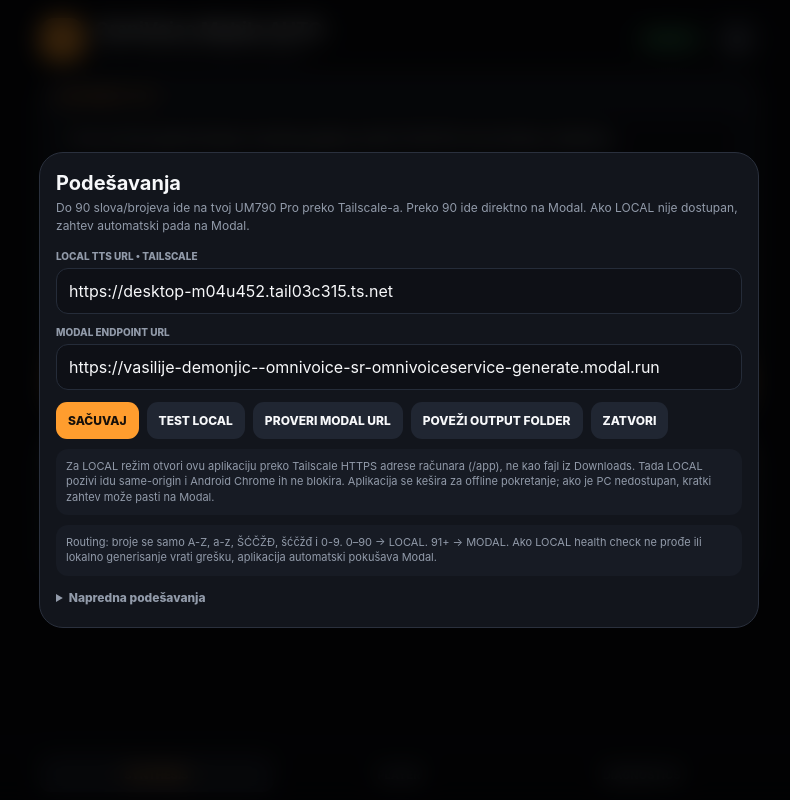
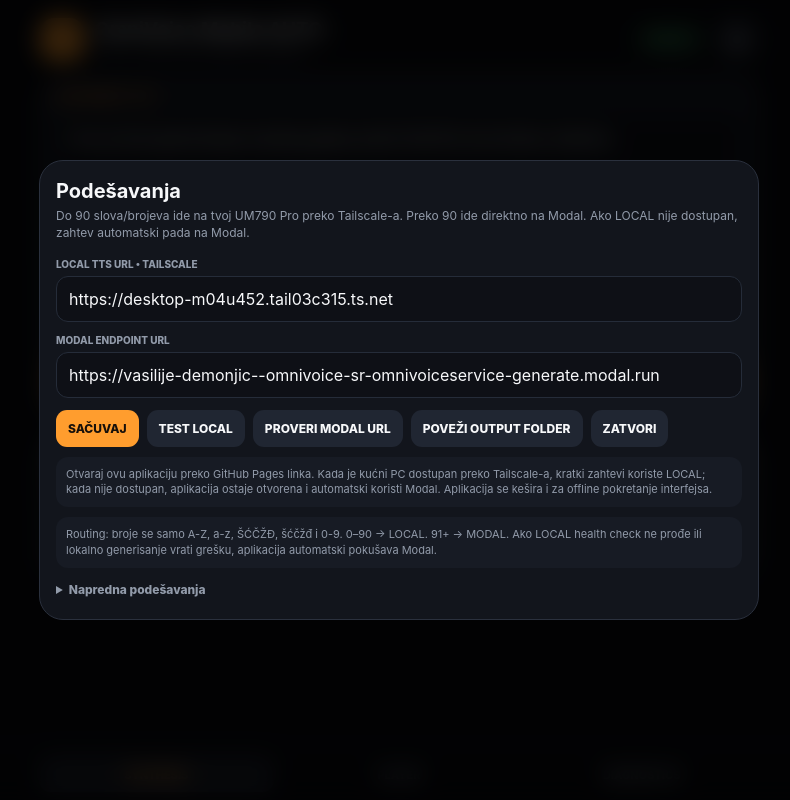
Before and after one commit to svadme-dot/resi-zadatak, a plain HTML site: page docs/omnivoice/index.html in a window 1280 px wide. Both pictures are taken after a click on the button "Podešavanja". Shown: the whole page, without its empty margins (241-1031 px from the left). Drawn offline with Linux system fonts and the light colour scheme.

Commit message:
Clarify OmniVoice GitHub routing

```diff
--- a/docs/omnivoice/index.html
+++ b/docs/omnivoice/index.html
@@ -186,7 +186,7 @@ details summary{cursor:pointer;color:var(--muted);font-size:12px;font-weight:800
     </div>
 
     <div class="notice" id="storageNotice">
-      Za LOCAL režim otvori ovu aplikaciju preko Tailscale HTTPS adrese računara (/app), ne kao fajl iz Downloads. Tada LOCAL pozivi idu same-origin i Android Chrome ih ne blokira. Aplikacija se kešira za offline pokretanje; ako je PC nedostupan, kratki zahtev može pasti na Modal.
+      Otvaraj ovu aplikaciju preko GitHub Pages linka. Kada je kućni PC dostupan preko Tailscale-a, kratki zahtevi koriste LOCAL; kada nije dostupan, aplikacija ostaje otvorena i automatski koristi Modal. Aplikacija se kešira i za offline pokretanje interfejsa.
     </div>
 
     <div class="notice" id="corsNotice">
```
